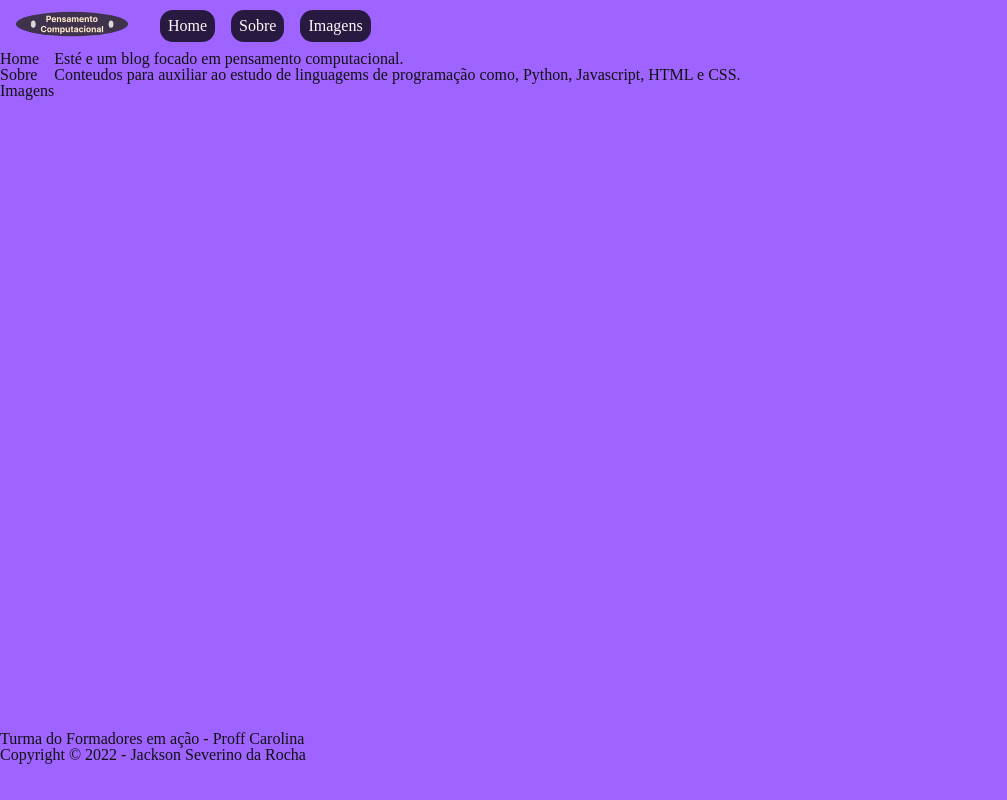
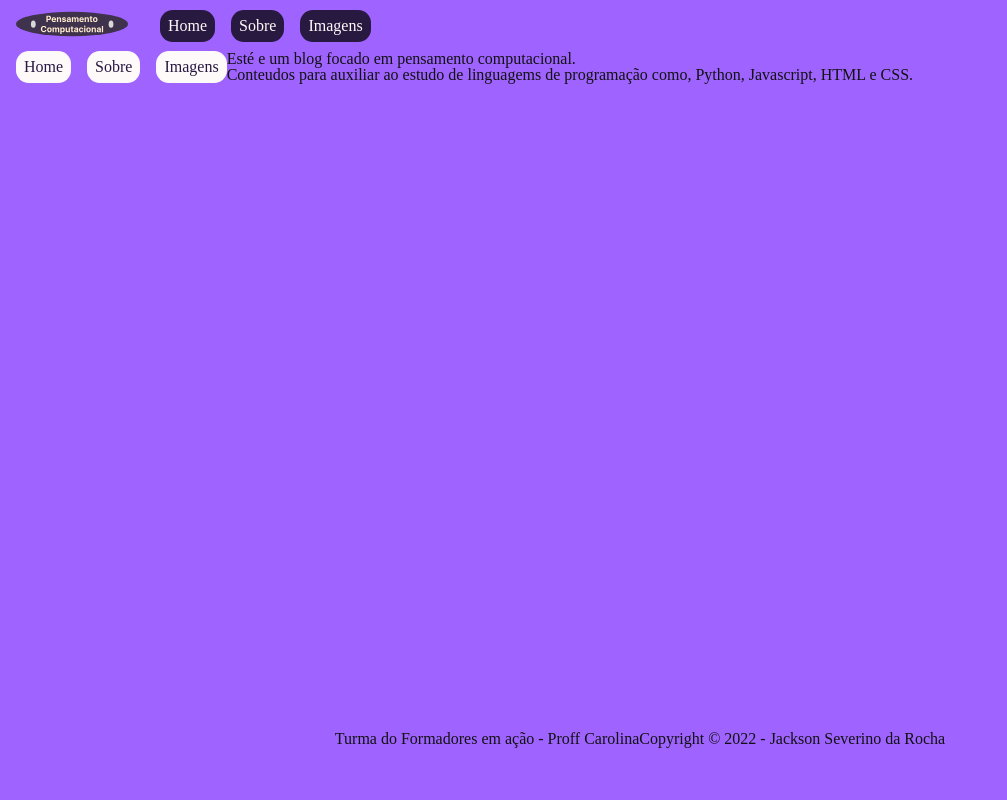
Before and after one commit to jacksonsr451/Grupo-de-estudos-terca, a plain HTML site: page index.html in a window 1280 px wide. Shown: the whole page, without its empty margins (0-1007 px from the left). Drawn offline with Linux system fonts and the light colour scheme.

Commit message:
Update styles

```diff
--- a/css/styles.css
+++ b/css/styles.css
@@ -112,3 +112,25 @@ header > nav > ul > li > a {
     width: 100vw;
     height: 85vh;
 }
+
+.container > aside > ul {
+    display: flex;
+    flex-direction: row;
+}
+
+.container > aside > ul > li {
+    background-color: var(--color-white);
+    margin-left: 1rem;
+    padding: .5rem;
+    border-radius: .8rem;
+}
+
+.container > aside > ul > li > a {
+    color: var(--color-secondary-dark);
+}
+
+footer {
+    display: flex;
+    align-items: center;
+    justify-content: center;
+}
```
